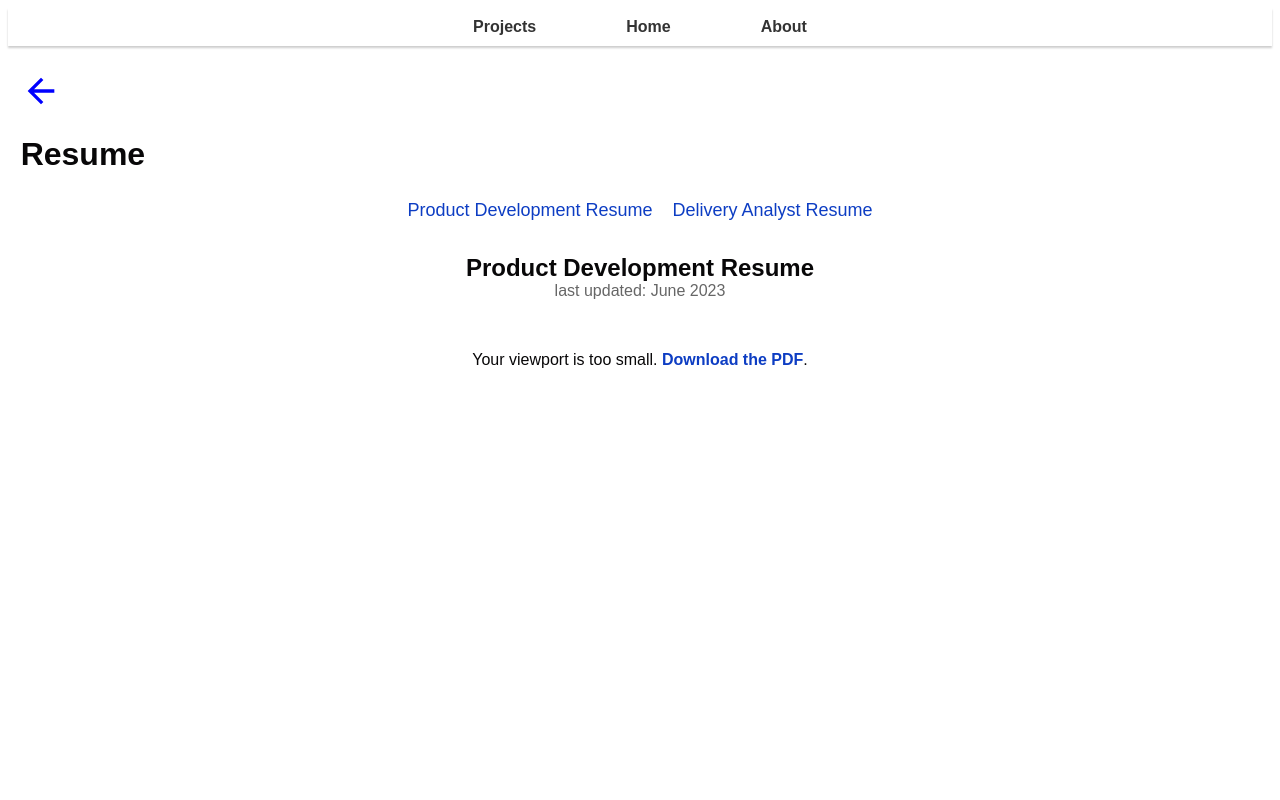
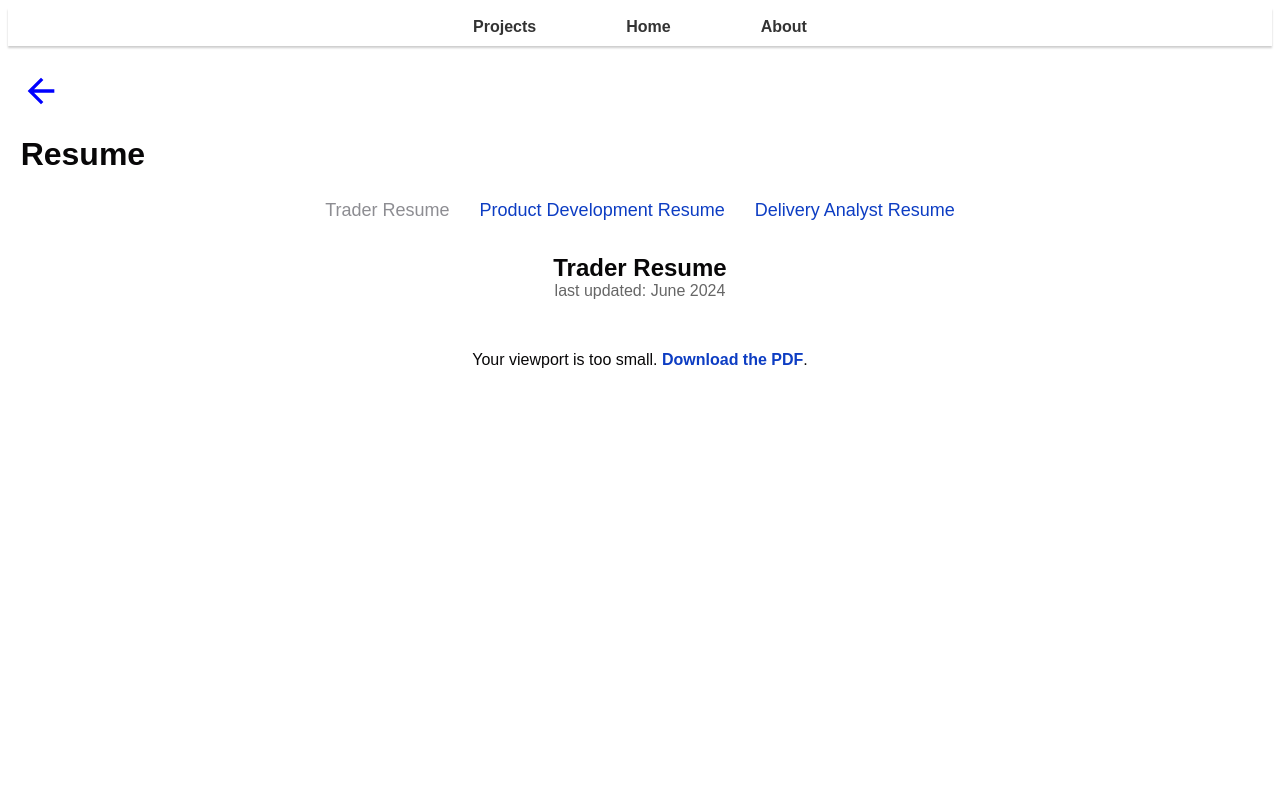
Before and after one commit to declankra/my-portfolio, a React (Create React App) app: page /resume in a window 1280 px wide. Shown: the top 800 px of the page. Built offline with nearby package versions, Linux system fonts and the light colour scheme; what webfontloader would draw is missing.

Commit message:
added trader resume and selected state hover

```diff
--- a/src/components/Footer.js
+++ b/src/components/Footer.js
@@ -7,7 +7,7 @@ function Footer() {
   return (
     <div className="Footer">
       <p>see github repo for online portfolio updates: <a href="https://github.com/declankra/my-portfolio"><GitHubIcon /> declankra/my-portfolio</a></p>
-      <p>website was last updated: 6/20/24</p>
+      <p>website was last updated: 6/21/24</p>
     </div>
   );
 };
--- a/src/pages/Resume.css
+++ b/src/pages/Resume.css
@@ -36,6 +36,9 @@
   .resume-switch {
     text-align: center;
     margin-bottom: 20px; /* Added for spacing */
+    display: flex; /* Added to display buttons in a row */
+    justify-content: center; /* Center the buttons horizontally */
+    gap: 10px; /* Added for spacing between buttons */
   }
 
   .resume-button {
@@ -50,6 +53,11 @@
 
   .resume-button:hover {
     color: var(--link-hover-color);
+
+  }
+
+  .resume-button.selected {
+    color: var(--secondary-color);
   }
 
   @media screen and (max-width: 767px) {
--- a/src/pages/Resume.js
+++ b/src/pages/Resume.js
@@ -19,17 +19,22 @@ const ResumeViewer = ({ title, subtitle, path }) => (
 
 function Resume() {
 
-    const [selectedResume, setSelectedResume] = useState('PM');
+    const [selectedResume, setSelectedResume] = useState('TR');
     const resumes = {
         PM: {
             title: "Product Development Resume",
             subtitle: "June 2023",
             path: process.env.PUBLIC_URL + '/DeclanKramper_Resume_PM.pdf',
         },
-        TD: {
+        DA: {
             title: "Delivery Analyst Resume",
             subtitle: "Feb 2024",
             path: process.env.PUBLIC_URL + '/DeclanKramper_Resume_DeliveryAnalyst.pdf',
+        },
+        TR: {
+            title: "Trader Resume",
+            subtitle: "June 2024",
+            path: process.env.PUBLIC_URL + '/DeclanKramper_Resume_Trader.pdf',
         }
     };
 
@@ -43,8 +48,9 @@ function Resume() {
             <h1>Resume</h1>
             <div className='resume-section'>
                 <div className="resume-switch">
-                    <button className="resume-button" onClick={() => setSelectedResume('PM')}>Product Development Resume</button>
-                    <button className="resume-button" onClick={() => setSelectedResume('TD')}>Delivery Analyst Resume</button>
+                    <button className={`resume-button ${selectedResume === 'TR' ? 'selected' : ''}`} onClick={() => setSelectedResume('TR')}>Trader Resume</button>
+                    <button className={`resume-button ${selectedResume === 'PM' ? 'selected' : ''}`} onClick={() => setSelectedResume('PM')}>Product Development Resume</button>
+                    <button className={`resume-button ${selectedResume === 'DA' ? 'selected' : ''}`} onClick={() => setSelectedResume('DA')}>Delivery Analyst Resume</button>
                 </div>
                 <ResumeViewer {...resumes[selectedResume]} />
             </div>
```
Also changed, not shown: 1 other file (tests, documents, lock files or other folders).
